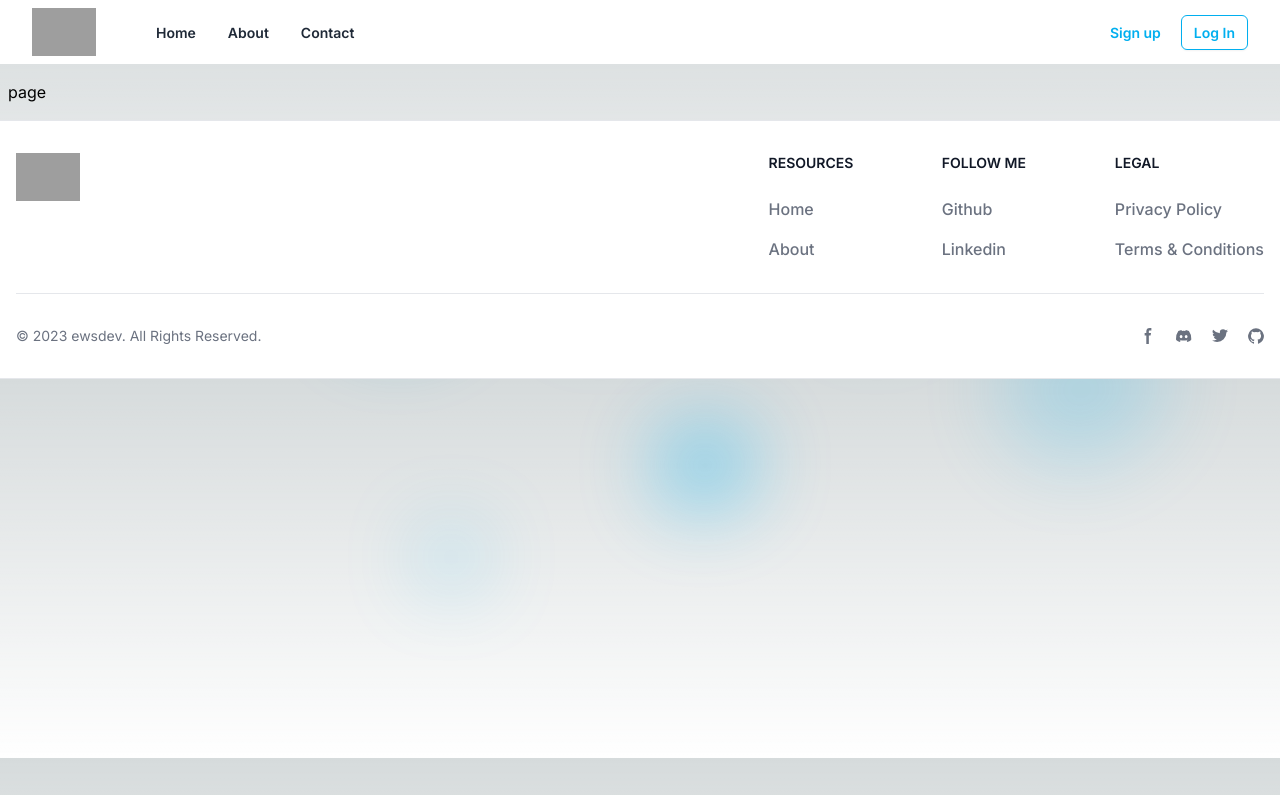
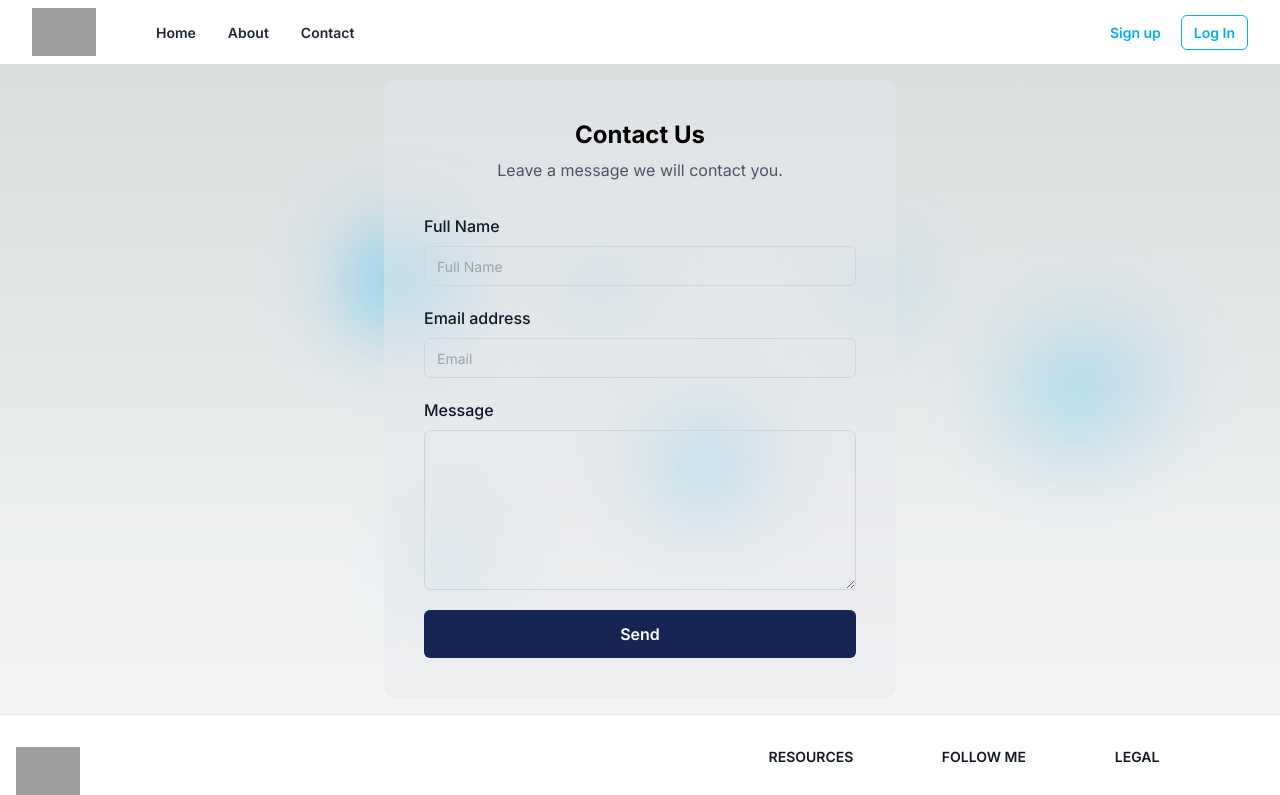
Before and after one commit to shaid85/appwrite-nextjs, a Next.js app: page /contact in a window 1280 px wide. Shown: the top 795 px of the page. Built offline with nearby package versions, Linux system fonts and the light colour scheme; no server answers; grey boxes are pictures that could not be loaded.

Commit message:
Contact page update

```diff
--- a/src/app/(pages)/about/page.tsx
+++ b/src/app/(pages)/about/page.tsx
@@ -2,7 +2,16 @@ import React from 'react'
 
 function Aboutpage() {
   return (
-    <div>page</div>
+    <div className=' mx-auto max-w-7xl py-20'>
+        <div className="max-w-3xl mx-auto text-center">
+          <h1 className="text-4xl font-bold tracking-tight text-gray-900 sm:text-6xl">
+            About Page
+          </h1>
+          <p className="mt-6 text-lg leading-8 text-gray-600">
+          Anim aute id magna aliqua ad ad non deserunt sunt. Qui irure qui lorem cupidatat commodo. Elit sunt amet fugiat veniam occaecat fugiat aliqua.
+          </p>
+        </div>
+    </div>
   )
 }
 
--- a/src/app/(pages)/contact/page.tsx
+++ b/src/app/(pages)/contact/page.tsx
@@ -1,8 +1,76 @@
+import error from 'next/error'
+import Link from 'next/link'
 import React from 'react'
 
 function Contsctpage() {
   return (
-    <div>page</div>
+    <div className="flex items-center justify-center ">
+      <div className="mx-auto w-full max-w-lg bg-gray-200/50 rounded-xl p-10">
+          <h2 className="text-center text-2xl font-bold leading-tight text-black">
+            Contact Us
+          </h2>
+          <p className="mt-2 text-center text-base text-gray-600">
+            Leave a message we will contact you.
+          </p>
+
+          <form  className="mt-8">
+                    <div className="space-y-5">
+                        <div>
+                            <label htmlFor="name" className="text-base font-medium text-gray-900">
+                                Full Name
+                            </label>
+                            <div className="mt-2">
+                                <input
+                                    className="flex h-10 w-full rounded-md border border-gray-300 bg-transparent px-3 py-2 text-sm placeholder:text-gray-400 focus:outline-none focus:ring-1 focus:ring-gray-400 focus:ring-offset-1 disabled:cursor-not-allowed disabled:opacity-50"
+                                    type="text"
+                                    placeholder="Full Name"
+                                    id="name"
+                                    value=""
+
+                                    required
+                                />
+                            </div>
+                        </div>
+                        <div>
+                            <label htmlFor="email" className="text-base font-medium text-gray-900">
+                                Email address
+                            </label>
+                            <div className="mt-2">
+                                <input
+                                    className="flex h-10 w-full rounded-md border border-gray-300 bg-transparent px-3 py-2 text-sm placeholder:text-gray-400 focus:outline-none focus:ring-1 focus:ring-gray-400 focus:ring-offset-1 disabled:cursor-not-allowed disabled:opacity-50"
+                                    type="email"
+                                    value=""
+                                    placeholder="Email"
+                                    id="email"
+                                    required
+                                />
+                            </div>
+                        </div>
+                        <div>
+                            <div className="flex items-center justify-between">
+                                <label htmlFor="password" className="text-base font-medium text-gray-900">
+                                    Message
+                                </label>
+                            </div>
+                            <div className="mt-2">
+                                <textarea
+                                    className="flex h-40 w-full rounded-md border border-gray-300 bg-transparent px-3 py-2 text-sm placeholder:text-gray-400 focus:outline-none focus:ring-1 focus:ring-gray-400 focus:ring-offset-1 disabled:cursor-not-allowed disabled:opacity-50"
+                                    required
+                                ></textarea>
+                            </div>
+                        </div>
+                        <div>
+                            <button
+                                type="submit"
+                                className="inline-flex w-full items-center justify-center rounded-md bg-blue-950 px-3.5 py-2.5 font-semibold leading-7 text-white hover:bg-primary/80 "
+                            >
+                                Send
+                            </button>
+                        </div>
+                    </div>
+                </form>
+      </div>
+    </div>
   )
 }
 
--- a/src/app/(pages)/page.tsx
+++ b/src/app/(pages)/page.tsx
@@ -11,7 +11,7 @@ function Home() {
           <div className="flex flex-wrap -mx-2 mt-32 gap-y-8">
               <div className="w-full sm:w-1/2 px-2 flex justify-center flex-wrap items-center">
                   <div className="relative text-center w-full flex justify-center flex-wrap">
-                      <div className="w-full max-w-[100px]">
+                      <div className="w-full max-w-[100px] mb-4">
                           <img src="/favicon.ico" alt="Logo" />
                       </div>
                       <div className="w-full">
```
